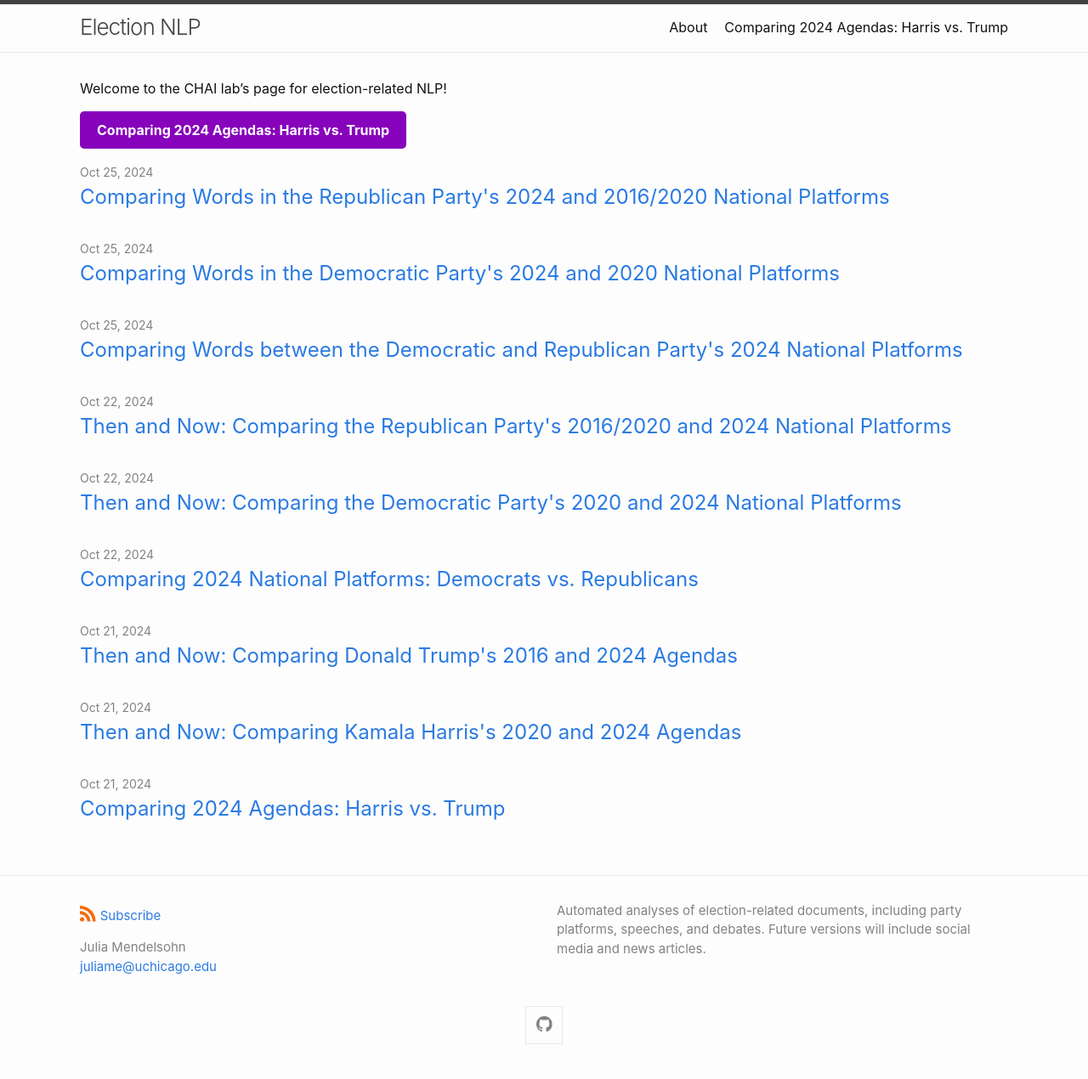
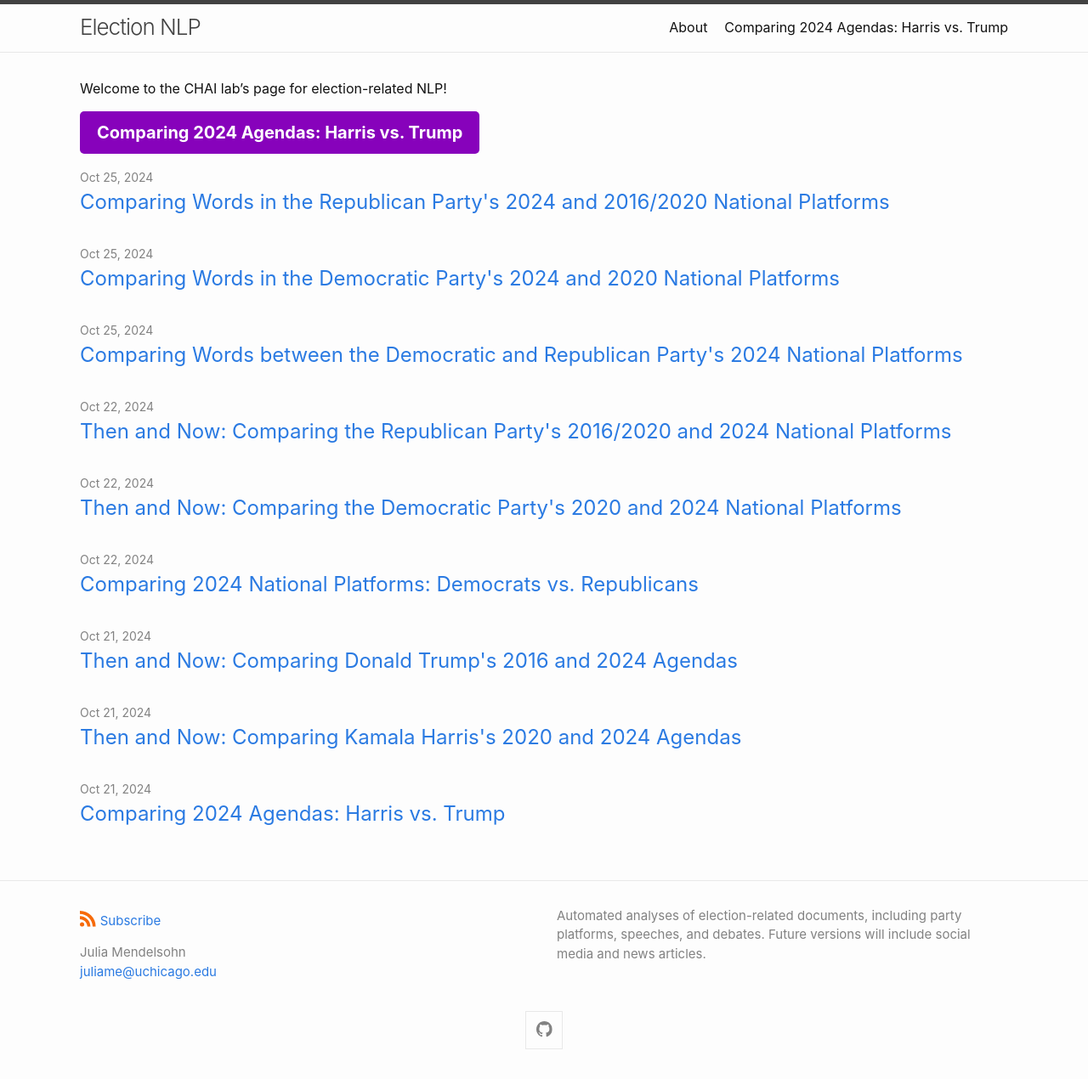
Before and after one commit to ChicagoHAI/election-nlp, a Jekyll site: the page built from index.md, in a window 1280 px wide. Shown: the whole page at 85% size. Built offline with Jekyll 4.4.1, drawn with Linux system fonts in a browser that asks for light colours.

Commit message:
adding more button color

```diff
--- a/_sass/minima/custom-styles.scss
+++ b/_sass/minima/custom-styles.scss
@@ -3,7 +3,7 @@
 .button {
     display: inline-block;
     padding: 10px 20px;
-    font-size: 16px;
+    font-size: 20px;
     font-weight: bold;
     color: #ffffff;
     background-color: #8702bb;
@@ -17,3 +17,20 @@
   .button:hover {
     background-color: #8702bb5a;
   }
+
+  .button:visited {
+    color: #ffffff;
+  }
+
+// green button
+.button-green {
+    background-color: #077307;
+  }
+
+  .button-green:hover {
+    background-color: #07730773;
+  }
+
+  .button-green:visited {
+    color: #ffffff;
+  }
```
Also changed, not shown: Gemfile.lock (added).
